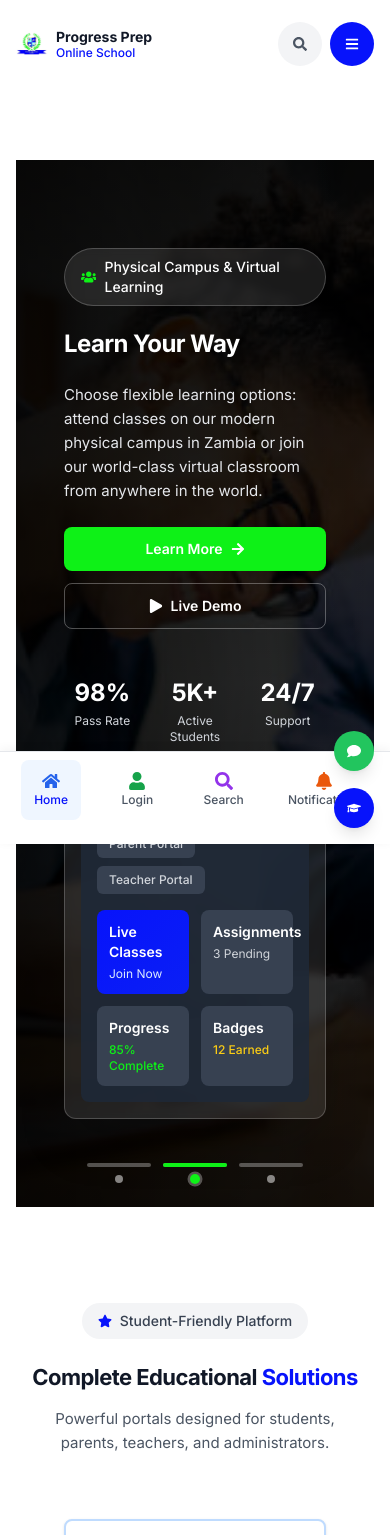
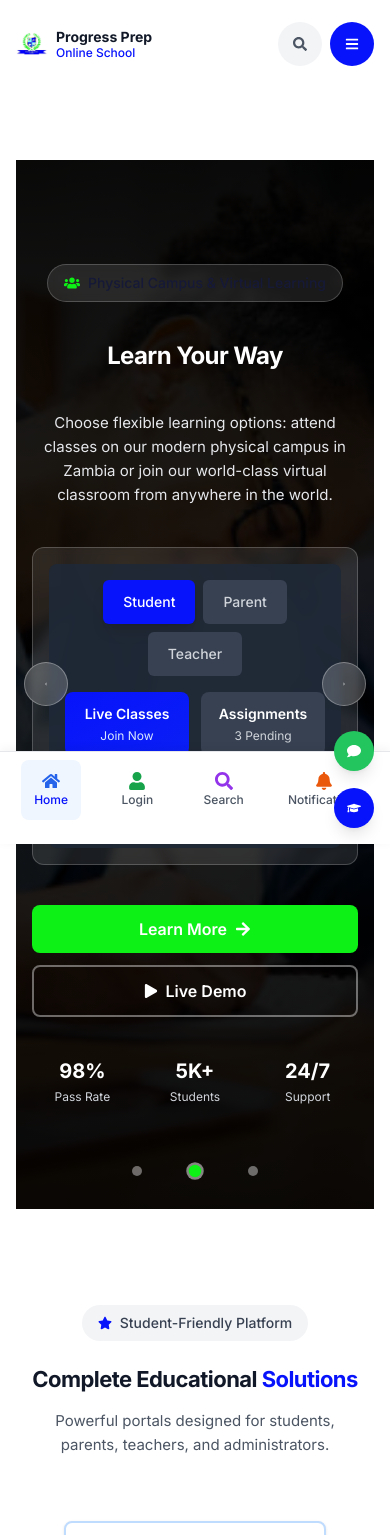
Before and after one commit to Bymax22/PPS, a Next.js app in the folder apps/web/: page / in a window 390 px wide. Shown: the top 1535 px of the page. Built offline with nearby package versions, Linux system fonts and the light colour scheme; a web font is replaced by a local one.

Commit message:
Update HeroSection component

```diff
--- a/apps/web/app/components/HeroSection.tsx
+++ b/apps/web/app/components/HeroSection.tsx
@@ -2,7 +2,7 @@
 
 import { useState, useEffect, useCallback } from 'react'
 import Link from 'next/link'
-import { FaRocket, FaUsers, FaTrophy, FaPlay, FaArrowRight } from 'react-icons/fa'
+import { FaRocket, FaUsers, FaTrophy, FaPlay, FaArrowRight, FaChevronLeft, FaChevronRight } from 'react-icons/fa'
 
 const slides = [
   {
@@ -43,12 +43,13 @@ const slides = [
 export default function HeroSection() {
   const [currentSlide, setCurrentSlide] = useState(0)
   const [isTransitioning, setIsTransitioning] = useState(false)
+  const [isMobile, setIsMobile] = useState(false)
 
   const goToSlide = useCallback((index: number) => {
     if (isTransitioning || index === currentSlide) return
     setIsTransitioning(true)
     setCurrentSlide(index)
-    setTimeout(() => setIsTransitioning(false), 700)
+    setTimeout(() => setIsTransitioning(false), 500)
   }, [currentSlide, isTransitioning])
 
   const nextSlide = useCallback(() => {
@@ -59,6 +60,16 @@ export default function HeroSection() {
     goToSlide((currentSlide - 1 + slides.length) % slides.length)
   }, [currentSlide, goToSlide])
 
+  // Mobile detection
+  useEffect(() => {
+    const checkMobile = () => {
+      setIsMobile(window.innerWidth < 768)
+    }
+    checkMobile()
+    window.addEventListener('resize', checkMobile)
+    return () => window.removeEventListener('resize', checkMobile)
+  }, [])
+
   useEffect(() => {
     const timer = setInterval(nextSlide, 5000)
     return () => clearInterval(timer)
@@ -67,40 +78,86 @@ export default function HeroSection() {
   const currentColor = slides[currentSlide].color
   const IconComponent = slides[currentSlide].icon
 
+  // Handle touch swiping
+  const [touchStart, setTouchStart] = useState(0)
+  const [touchEnd, setTouchEnd] = useState(0)
+
+  const handleTouchStart = (e: React.TouchEvent) => {
+    setTouchStart(e.targetTouches[0].clientX)
+  }
+
+  const handleTouchMove = (e: React.TouchEvent) => {
+    setTouchEnd(e.targetTouches[0].clientX)
+  }
+
+  const handleTouchEnd = () => {
+    if (touchStart - touchEnd > 50) {
+      // Swipe left
+      nextSlide()
+    }
+    if (touchStart - touchEnd < -50) {
+      // Swipe right
+      prevSlide()
+    }
+  }
+
   return (
-    <section className="relative min-h-screen overflow-hidden bg-gray-900">
-      {/* Background Images with Smooth Transition */}
+    <section
+      className="relative overflow-hidden bg-gray-900"
+      onTouchStart={handleTouchStart}
+      onTouchMove={handleTouchMove}
+      onTouchEnd={handleTouchEnd}
+    >
+      {/* Background Images - Optimized for mobile */}
       <div className="absolute inset-0">
         {slides.map((slide, index) => (
           <div
             key={slide.id}
-            className={`absolute inset-0 transition-opacity duration-1000 ease-in-out ${
+            className={`absolute inset-0 transition-opacity duration-500 ease-in-out ${
               index === currentSlide ? 'opacity-100' : 'opacity-0'
             }`}
             style={{
-              transitionDelay: index === currentSlide ? '100ms' : '0ms',
               zIndex: index === currentSlide ? 1 : 0
             }}
           >
             <div
-              className="absolute inset-0 bg-cover bg-center bg-no-repeat"
+              className="absolute inset-0"
               style={{
                 backgroundImage: `url(${slide.image})`,
                 backgroundSize: 'cover',
-                backgroundPosition: 'center'
+                backgroundPosition: 'center',
+                backgroundRepeat: 'no-repeat'
               }}
             >
-              <div className="absolute inset-0 bg-gradient-to-b from-black/90 via-black/80 to-black/90"></div>
-              <div className="absolute inset-0 bg-gradient-to-r from-black/60 to-transparent"></div>
+              {/* Mobile-optimized gradient overlay */}
+              <div className="absolute inset-0 bg-gradient-to-b from-black/95 via-black/85 to-black/95 lg:bg-gradient-to-r lg:from-black/90 lg:via-black/80 lg:to-black/90"></div>
             </div>
           </div>
         ))}
       </div>
 
-      {/* Navigation Arrows */}
+      {/* Mobile Navigation Arrows */}
+      <div className="lg:hidden absolute inset-0 z-20 pointer-events-none">
+        <button
+          onClick={prevSlide}
+          className="absolute left-2 top-1/2 -translate-y-1/2 pointer-events-auto w-10 h-10 rounded-full bg-white/20 backdrop-blur-sm border border-white/30 flex items-center justify-center active:scale-95 transition-transform touch-button"
+          aria-label="Previous slide"
+        >
+          <FaChevronLeft className="w-4 h-4 text-white" />
+        </button>
+        <button
+          onClick={nextSlide}
+          className="absolute right-2 top-1/2 -translate-y-1/2 pointer-events-auto w-10 h-10 rounded-full bg-white/20 backdrop-blur-sm border border-white/30 flex items-center justify-center active:scale-95 transition-transform touch-button"
+          aria-label="Next slide"
+        >
+          <FaChevronRight className="w-4 h-4 text-white" />
+        </button>
+      </div>
+
+      {/* Desktop Navigation Arrows */}
       <button
         onClick={prevSlide}
-        className="absolute left-4 top-1/2 -translate-y-1/2 z-30 hidden md:flex items-center justify-center w-10 h-10 rounded-full bg-white/10 backdrop-blur-sm border border-white/20 hover:bg-white/20 transition-all duration-300 hover:scale-110"
+        className="absolute left-4 top-1/2 -translate-y-1/2 z-30 hidden lg:flex items-center justify-center w-10 h-10 rounded-full bg-white/10 backdrop-blur-sm border border-white/20 hover:bg-white/20 transition-all duration-300 hover:scale-110 touch-button"
         aria-label="Previous slide"
       >
         <svg className="w-5 h-5 text-white" fill="none" stroke="currentColor" viewBox="0 0 24 24">
@@ -109,7 +166,7 @@ export default function HeroSection() {
       </button>
       <button
         onClick={nextSlide}
-        className="absolute right-4 top-1/2 -translate-y-1/2 z-30 hidden md:flex items-center justify-center w-10 h-10 rounded-full bg-white/10 backdrop-blur-sm border border-white/20 hover:bg-white/20 transition-all duration-300 hover:scale-110"
+        className="absolute right-4 top-1/2 -translate-y-1/2 z-30 hidden lg:flex items-center justify-center w-10 h-10 rounded-full bg-white/10 backdrop-blur-sm border border-white/20 hover:bg-white/20 transition-all duration-300 hover:scale-110 touch-button"
         aria-label="Next slide"
       >
         <svg className="w-5 h-5 text-white" fill="none" stroke="currentColor" viewBox="0 0 24 24">
@@ -117,8 +174,132 @@ export default function HeroSection() {
         </svg>
       </button>
 
-      <div className="relative z-10 px-4 py-8 sm:px-6 lg:px-8 max-w-7xl mx-auto">
-        <div className="grid lg:grid-cols-2 gap-8 lg:gap-12 items-center min-h-[70vh] lg:min-h-[80vh]">
+      <div className="relative z-10 px-4 py-12 sm:px-6 lg:px-8 max-w-7xl mx-auto">
+        {/* MOBILE LAYOUT (Single Column) */}
+        <div className="lg:hidden flex flex-col items-center text-center space-y-6 py-8">
+          {/* Badge */}
+          <div
+            className={`inline-flex items-center space-x-2 bg-white/10 backdrop-blur-sm rounded-full px-4 py-2 border border-white/20 transition-all duration-300 ${
+              isTransitioning ? 'opacity-0 -translate-y-2' : 'opacity-100 translate-y-0'
+            }`}
+          >
+            <IconComponent className={`${
+              currentColor === 'blue' ? 'text-[#0713FB]' : 'text-[#0EF117]'
+            } text-base`} />
+            <span className="font-medium text-sm">{slides[currentSlide].subtitle}</span>
+          </div>
+
+          {/* Title - Mobile Optimized */}
+          <h1
+            className={`text-2xl font-bold leading-snug text-white transition-all duration-500 ${
+              isTransitioning ? 'opacity-0 translate-y-4' : 'opacity-100 translate-y-0'
+            }`}
+          >
+            {slides[currentSlide].title}
+          </h1>
+
+          {/* Description - Mobile Optimized */}
+          <p
+            className={`text-base text-gray-200 leading-relaxed transition-all duration-500 ${
+              isTransitioning ? 'opacity-0' : 'opacity-100'
+            }`}
+          >
+            {slides[currentSlide].description}
+          </p>
+
+          {/* Mobile Platform Preview */}
+          <div
+            className={`w-full max-w-md mx-auto bg-white/10 backdrop-blur-sm rounded-xl p-4 border border-white/20 transform transition-all duration-500 ${
+              isTransitioning ? 'opacity-0 scale-95' : 'opacity-100 scale-100'
+            }`}
+          >
+            <div className="bg-gray-800/90 rounded-lg p-4 space-y-4">
+              <div className="flex flex-wrap gap-2 justify-center">
+                {['Student', 'Parent', 'Teacher'].map((portal, index) => (
+                  <button
+                    key={portal}
+                    className={`px-3 py-1.5 rounded-md text-sm font-medium transition-all active:scale-95 touch-button ${
+                      index === 0
+                        ? 'bg-[#0713FB] text-white shadow-lg'
+                        : 'bg-gray-700 text-gray-300'
+                    }`}
+                  >
+                    {portal}
+                  </button>
+                ))}
+              </div>
+
+              <div className="grid grid-cols-2 gap-3">
+                <div className="bg-gradient-to-br from-[#0713FB] to-[#0A1FF5] p-3 rounded-lg">
+                  <div className="text-white font-semibold text-sm mb-1">Live Classes</div>
+                  <div className="text-blue-100 text-xs">Join Now</div>
+                </div>
+                <div className="bg-gray-700 p-3 rounded-lg">
+                  <div className="text-white font-semibold text-sm mb-1">Assignments</div>
+                  <div className="text-gray-300 text-xs">3 Pending</div>
+                </div>
+                <div className="bg-gray-700 p-3 rounded-lg">
+                  <div className="text-white font-semibold text-sm mb-1">Progress</div>
+                  <div className="text-[#0EF117] text-xs font-medium">85% Complete</div>
+                </div>
+                <div className="bg-gray-700 p-3 rounded-lg">
+                  <div className="text-white font-semibold text-sm mb-1">Badges</div>
+                  <div className="text-yellow-400 text-xs font-medium">12 Earned</div>
+                </div>
+              </div>
+            </div>
+          </div>
+
+          {/* Buttons - Stacked on Mobile */}
+          <div
+            className={`w-full max-w-md mx-auto space-y-3 transition-all duration-500 ${
+              isTransitioning ? 'opacity-0 translate-y-4' : 'opacity-100 translate-y-0'
+            }`}
+          >
+            <Link
+              href={slides[currentSlide].link}
+              className={`group block w-full ${
+                currentColor === 'blue'
+                  ? 'bg-[#0713FB] hover:bg-[#060EDB]'
+                  : 'bg-[#0EF117] hover:bg-[#0CD714] text-gray-900'
+              } text-white px-6 py-3.5 rounded-lg font-semibold transition-all duration-300 flex items-center justify-center space-x-2 text-base active:scale-[0.98] touch-button`}
+            >
+              <span>{slides[currentSlide].cta}</span>
+              <FaArrowRight className="group-hover:translate-x-1 transition-transform duration-300" />
+            </Link>
+            <Link
+              href="/demo"
+              className="group block w-full border-2 border-white/40 text-white px-6 py-3.5 rounded-lg font-semibold hover:bg-white hover:text-gray-900 transition-all duration-300 flex items-center justify-center space-x-2 text-base active:scale-[0.98] touch-button"
+            >
+              <FaPlay className="text-sm" />
+              <span>Live Demo</span>
+            </Link>
+          </div>
+
+          {/* Stats - Horizontal on Mobile */}
+          <div
+            className={`w-full grid grid-cols-3 gap-3 transition-all duration-500 ${
+              isTransitioning ? 'opacity-0' : 'opacity-100'
+            }`}
+          >
+            {[
+              { value: '98%', label: 'Pass Rate' },
+              { value: '5K+', label: 'Students' },
+              { value: '24/7', label: 'Support' }
+            ].map((stat, index) => (
+              <div
+                key={index}
+                className="text-center"
+              >
+                <div className="text-xl font-bold text-white mb-1">{stat.value}</div>
+                <div className="text-gray-300 text-xs">{stat.label}</div>
+              </div>
+            ))}
+          </div>
+        </div>
+
+        {/* DESKTOP LAYOUT (Two Columns) - Your original design */}
+        <div className="hidden lg:grid lg:grid-cols-2 gap-8 lg:gap-12 items-center min-h-[70vh] lg:min-h-[80vh]">
           {/* Content with Slide Animation */}
           <div className="text-white space-y-6">
             {/* Badge with Fade-in */}
@@ -253,14 +434,36 @@ export default function HeroSection() {
         </div>
       </div>
 
-      {/* Slide Indicators with Progress Bar */}
-      <div className="absolute bottom-6 left-1/2 transform -translate-x-1/2 z-30">
+      {/* Mobile Slide Indicators - Bottom Center */}
+      <div className="lg:hidden absolute bottom-4 left-1/2 transform -translate-x-1/2 z-30">
+        <div className="flex items-center space-x-2">
+          {slides.map((_, index) => (
+            <button
+              key={index}
+              onClick={() => goToSlide(index)}
+              className="group touch-button"
+              aria-label={`Go to slide ${index + 1}`}
+            >
+              <div className={`w-2.5 h-2.5 rounded-full transition-all duration-300 ${
+                index === currentSlide
+                  ? currentColor === 'blue'
+                    ? 'bg-[#0713FB] scale-125 ring-2 ring-white/50'
+                    : 'bg-[#0EF117] scale-125 ring-2 ring-white/50'
+                  : 'bg-white/40 group-hover:bg-white/60'
+              }`} />
+            </button>
+          ))}
+        </div>
+      </div>
+
+      {/* Desktop Slide Indicators with Progress Bar */}
+      <div className="hidden lg:block absolute bottom-6 left-1/2 transform -translate-x-1/2 z-30">
         <div className="flex items-center space-x-3">
           {slides.map((_, index) => (
             <button
               key={index}
               onClick={() => goToSlide(index)}
-              className="flex flex-col items-center group"
+              className="flex flex-col items-center group touch-button"
               aria-label={`Go to slide ${index + 1}`}
             >
               <div className="relative w-16 h-1 rounded-full bg-white/30 overflow-hidden mb-2">
@@ -286,24 +489,6 @@ export default function HeroSection() {
           ))}
         </div>
       </div>
-
-      {/* Mobile Navigation Dots */}
-      <div className="fixed bottom-4 right-4 z-30 flex flex-col space-y-2 md:hidden">
-        {slides.map((_, index) => (
-          <button
-            key={index}
-            onClick={() => goToSlide(index)}
-            className={`w-2 h-2 rounded-full transition-all duration-300 ${
-              index === currentSlide
-                ? currentColor === 'blue'
-                  ? 'bg-[#0713FB] scale-125'
-                  : 'bg-[#0EF117] scale-125'
-                : 'bg-white/50'
-            }`}
-            aria-label={`Go to slide ${index + 1}`}
-          />
-        ))}
-      </div>
     </section>
   )
 }
```
